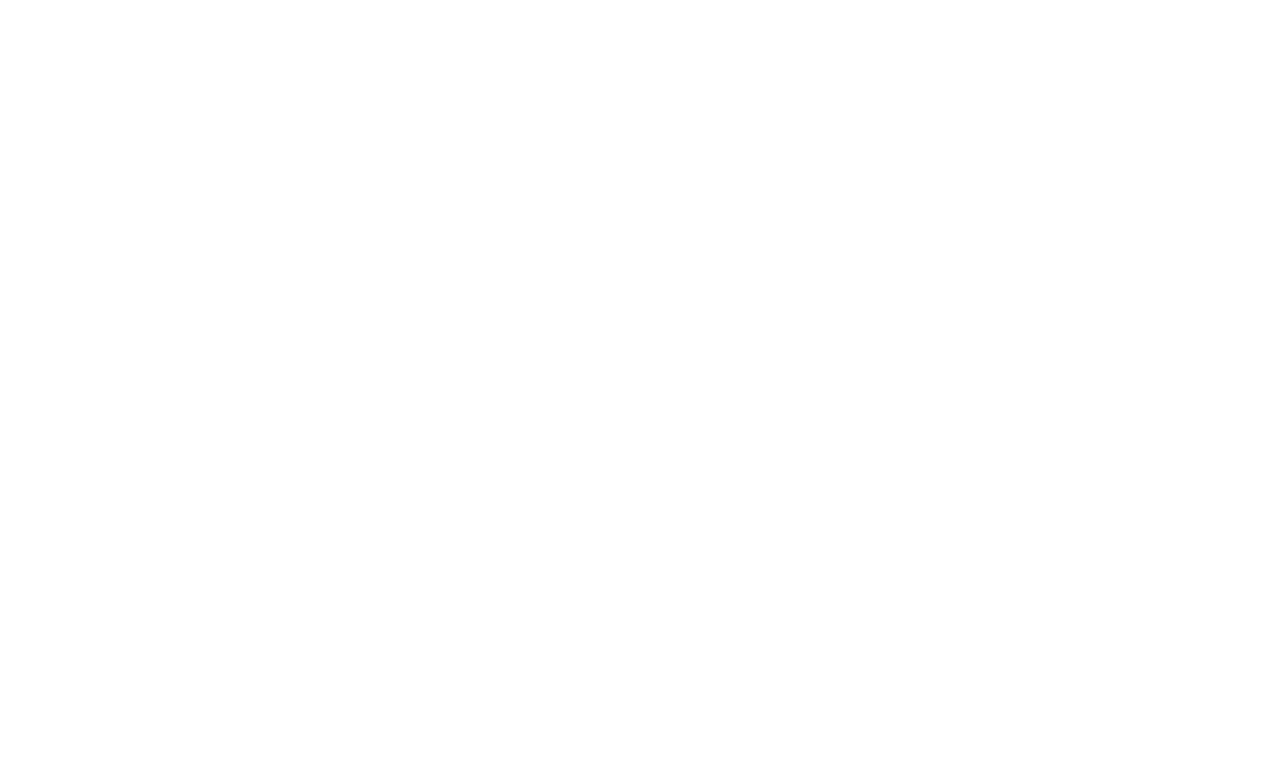
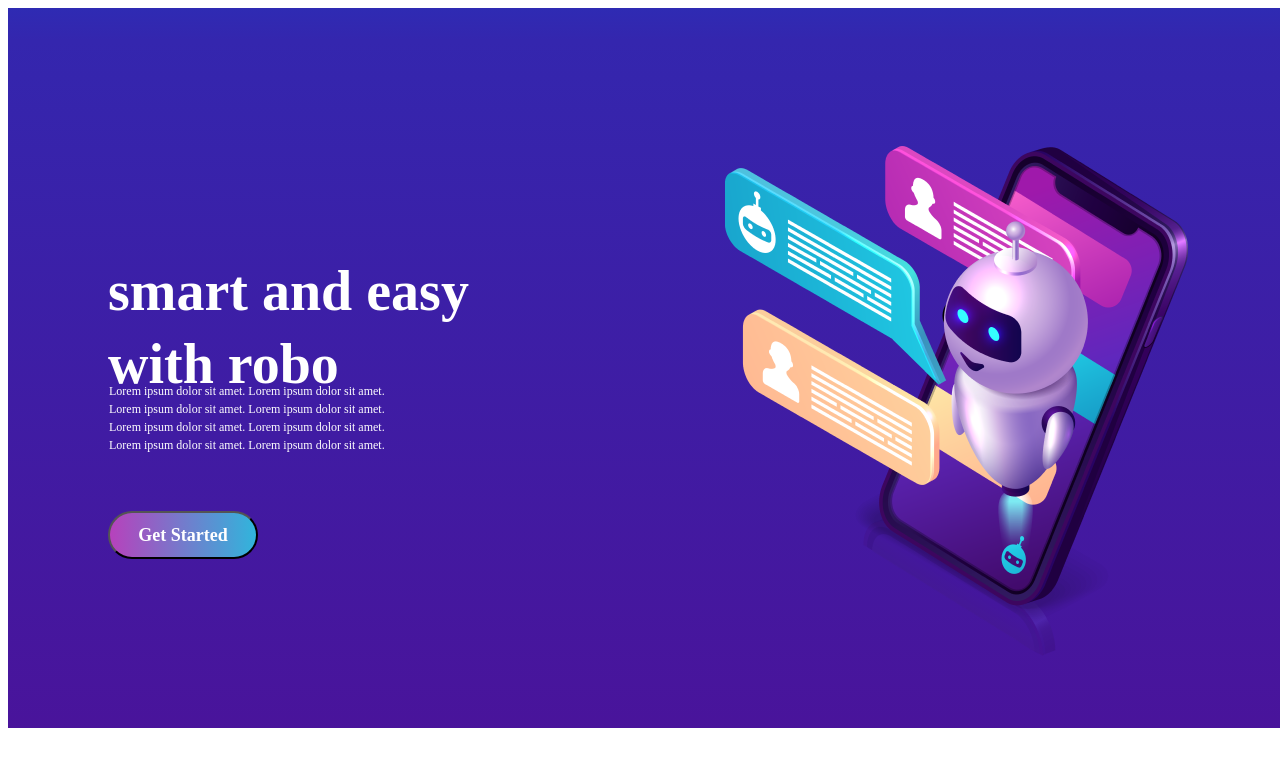
Before and after one commit to babanoo/robo, a plain HTML site: page index.html in a window 1280 px wide. Drawn offline with Linux system fonts and the light colour scheme.

Commit message:
summary required

```diff
--- a/index.html
+++ b/index.html
@@ -5,10 +5,27 @@
     <meta charset="UTF-8">
     <meta http-equiv="X-UA-Compatible" content="IE=edge">
     <meta name="viewport" content="width=device-width, initial-scale=1.0">
+    <link rel="stylesheet" href="style.css">
 
 </head>
 
 <body>
+    <div class="robo">
+        <div class="one">
+            <h1 class="title1">smart and easy</h1>
+            <h1 class="title2">with robo</h1>
+            <p>Lorem ipsum dolor sit amet. Lorem ipsum dolor sit amet.
+                Lorem ipsum dolor sit amet. Lorem ipsum dolor sit amet.
+                Lorem ipsum dolor sit amet. Lorem ipsum dolor sit amet.
+                Lorem ipsum dolor sit amet. Lorem ipsum dolor sit amet. </p>
+        </div>
+        <div>
+            <button class="two"> Get Started </button>
+        </div>
+        <div class="three">
+            <img src="./Untitled-2 1.png" alt="robo">
+        </div>
+    </div>
 
 </body>
 
--- /dev/null
+++ b/style.css
@@ -0,0 +1,100 @@
+.robo {
+    position: relative;
+    height: 720px;
+    width: 1280px;
+    background: linear-gradient(0deg, #4C1198 -14.17%, #3426AE 95.5%, #173EC8 119.1%);
+}
+
+.two {
+    background: linear-gradient(90deg, #C436B9 -9.67%, #1FC4E0 113%);
+    position: absolute;
+    height: 48px;
+    width: 150px;
+    left: 100px;
+    top: 503px;
+    border-radius: 50px;
+}
+
+button {
+    position: absolute;
+    height: 27px;
+    width: 104px;
+    left: 123px;
+    top: 513px;
+    font-family: Poppins;
+    font-size: 18px;
+    font-weight: 600;
+    line-height: 27px;
+    letter-spacing: 0em;
+    text-align: left;
+    color: #FFFFFF;
+    text-align: center;
+
+
+
+
+
+}
+
+.three {
+    position: absolute;
+    height: 510px;
+    width: 463px;
+    left: 717px;
+    top: 138px;
+    border-radius: 0px;
+
+}
+
+p {
+    position: absolute;
+    height: 101px;
+    width: 299px;
+    left: 101px;
+    top: 362px;
+    font-family: Poppins;
+    font-size: 12px;
+    font-weight: 400;
+    line-height: 18px;
+    letter-spacing: 0em;
+    text-align: left;
+    color: #FFFFFF;
+
+
+
+
+}
+
+.title1 {
+    position: absolute;
+    height: 84px;
+    width: 447px;
+    left: 100px;
+    top: 203px;
+    font-family: Poppins;
+    font-size: 56px;
+    font-weight: 600;
+    line-height: 84px;
+    letter-spacing: 0em;
+    text-align: left;
+    color: #FFFFFF;
+
+
+}
+
+.title2 {
+    position: absolute;
+    height: 84px;
+    width: 281px;
+    left: 100px;
+    top: 276px;
+    font-family: Poppins;
+    font-size: 56px;
+    font-weight: 600;
+    line-height: 84px;
+    letter-spacing: 0em;
+    text-align: left;
+    color: #FFFFFF;
+
+
+}
```
Also changed, not shown: Untitled-2 1.png (added).
